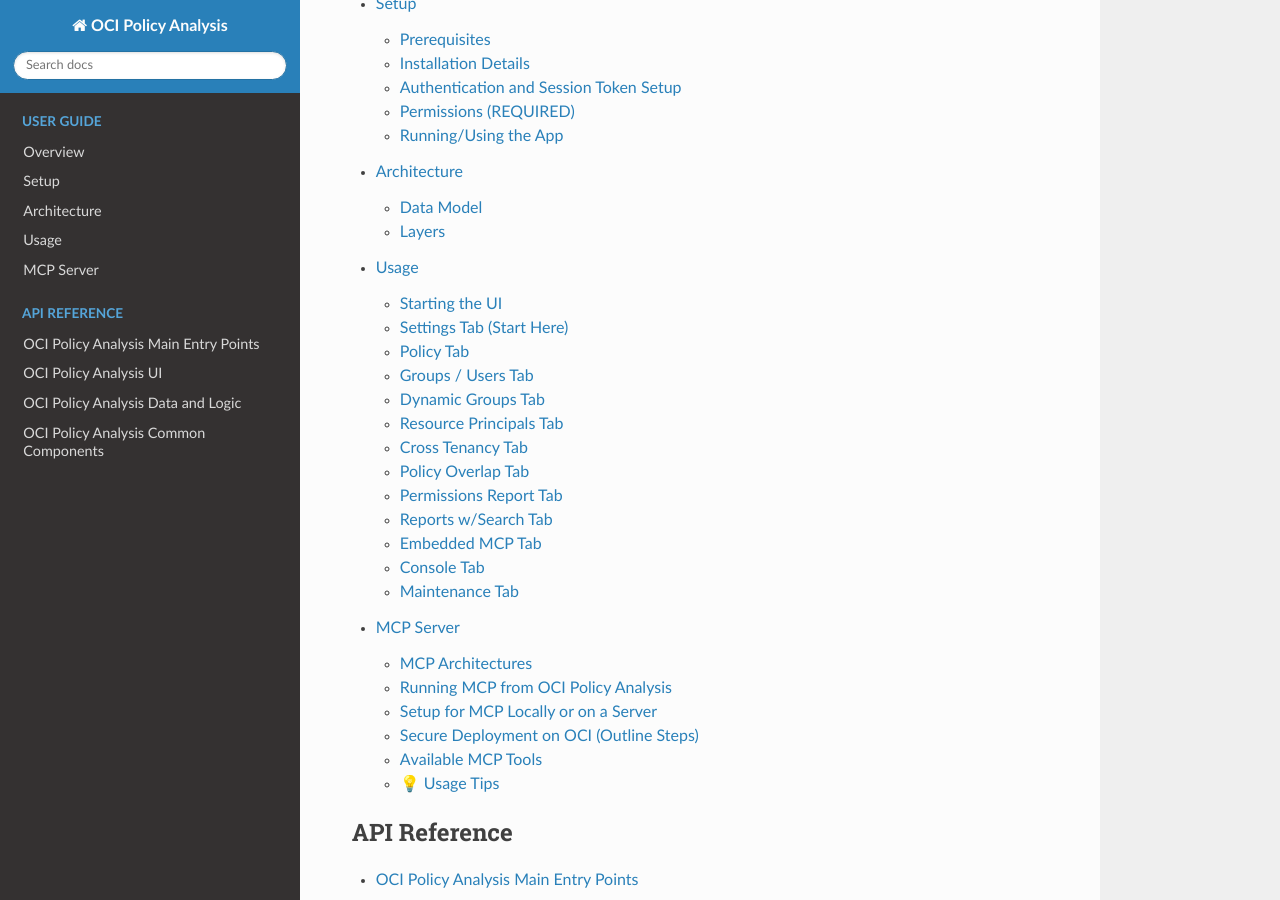
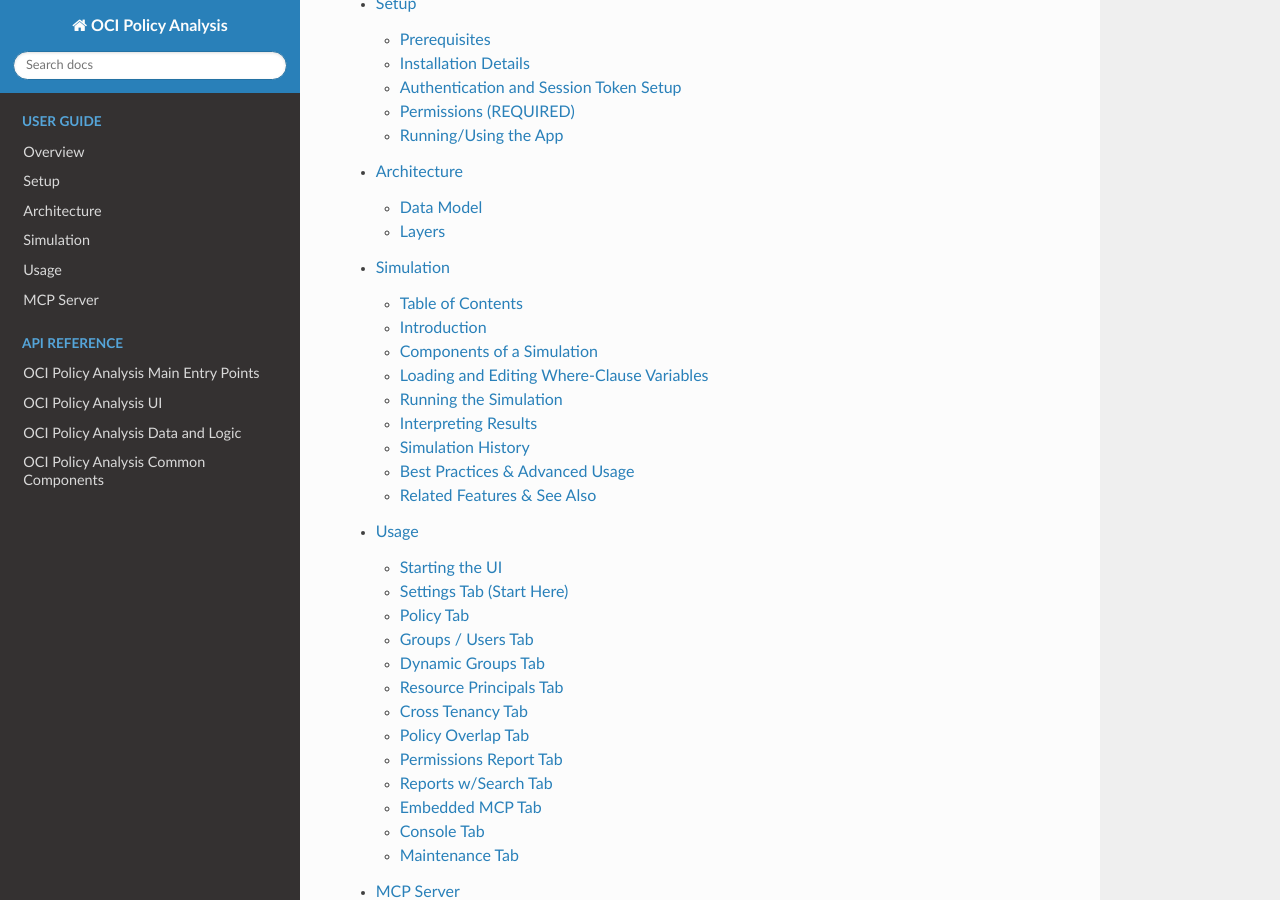
Before and after one commit to agregory999/oci-policy-analysis, a Sphinx documentation site: the page built from docs/source/index.rst, in a window 1280 px wide and 900 px high, scrolled down 750 px. Built offline with Sphinx 7.4.7 and the Read the Docs theme 3.1.0, drawn with Linux system fonts in a browser that asks for light colours; some of the changed lines change nothing that is shown.

Commit message:
feat!: New Simulation Engine

````diff
--- a/docs/source/index.rst
+++ b/docs/source/index.rst
@@ -12,6 +12,7 @@
    overview
    setup
    architecture
+   simulation
    usage
    mcp
 
--- /dev/null
+++ b/docs/source/simulation.md
@@ -0,0 +1,164 @@
+# Simulation
+
+OCI Policy Analysis provides a robust simulation engine allowing users to test OCI IAM policy statements, conditions (where-clauses), principal identities, and permissions against real-world scenarios—without making changes in OCI or risking live resources. Simulation lets you see whether a specific action would be ALLOWED or DENIED, what policy logic is triggered, and what variable values affect the outcome. This is a core tool for security review, troubleshooting, and policy development.
+
+---
+
+## Table of Contents
+
+1. [Introduction](#introduction)
+2. [Components of a Simulation](#components-of-a-simulation)
+3. [Loading and Editing Where-Clause Variables](#loading-and-editing-where-clause-variables)
+4. [Running the Simulation](#running-the-simulation)
+5. [Interpreting Results](#interpreting-results)
+6. [Simulation History](#simulation-history)
+7. [Best Practices & Advanced Usage](#best-practices--advanced-usage)
+8. [Related Features & See Also](#related-features--see-also)
+
+---
+
+## Introduction
+
+The simulation feature enables users to answer questions such as:
+- "If user Alice tries to **manage** a Database in Compartment Finance, would she be allowed?"
+- "What happens if a specific `where` clause or variable is set?"
+- "Why does a policy statement not grant expected permissions in a scenario?"
+
+Simulations are performed via the Simulation tab in the GUI, via Condition Tester tab (for where-clause parsing), or programmatically with the MCP server.
+
+---
+
+## Components of a Simulation
+
+A simulation consists of the following components:
+
+- **Principal Identity:** Who is requesting access? This could be a User, Group, Dynamic Group, or Resource Principal.
+- **Target OCI API/Resource:** The resource and action the principal is attempting (e.g., `manage instance-family` in `compartment A`). Can simulate specific API calls and resources.
+- **Policy Statements Under Test:** All relevant policy statements, including any that may apply via inheritance or overlapping compartments.
+- **Effective Compartment/Context:** The compartment where the action occurs, following OCI's compartment hierarchy rules.
+- **Action/Verb:** The OCI IAM verb (manage, use, read, inspect) and optionally the specific operation or permission.
+- **Where-Clause and Conditions:** Any conditions or expressions (e.g., `where request.principal.type = ...`) in the policy that affect the simulated decision.
+- **Variable Values:** Values required by where-clauses (OCIDs, strings, lists, booleans), which are set or simulated as part of the scenario.
+
+---
+
+## Loading and Editing Where-Clause Variables
+
+Some policy statements include *where-clauses* or conditions, which require additional context or variables for evaluation.
+
+**How Variable Loading Works:**
+- The simulation engine parses the selected policy statement(s) and identifies required variables.
+- The UI (Simulation or Condition Tester tab) presents these variables as input fields, showing:
+  - Variable name (e.g., `request.networkSource.name`)
+  - Expected type (string, OCID, boolean, list, etc)
+  - Default or previously used value (if any)
+- For each simulation run, users set values either manually or use previous/test values.
+
+**Example:**
+Suppose a statement contains:
+```plain
+allow group SecurityAdmins to use database-family in compartment Data where request.principal.name = 'alice' and request.networkSource.name = 'trusted-src'
+```
+Simulation UI will prompt for:
+- `request.principal.name` (string)
+- `request.networkSource.name` (string)
+
+Values set here directly affect simulation outcome.
+
+---
+
+## Running the Simulation
+
+**Steps:**
+
+1. **Select the Principal**
+   Choose the user, group, dynamic group, or principal you wish to simulate as.
+
+2. **Set Resource/Action**
+   Select the OCI resource type and verb/action (e.g., manage, use, read—see dropdowns in Simulation tab).
+
+3. **Pick Compartment/Context**
+   Choose the compartment where the simulated action will occur.
+
+4. **Configure Where-Clause Variables**
+   The UI will prompt for all "required" variables parsed from any policy where-clause that applies.
+
+5. **Run Simulation**
+   Click 'Simulate' or similar—the engine will:
+   - Evaluate applicable policy statements for the principal/resource/context.
+   - Parse and substitute variables in where-clauses.
+   - Resolve deny/allow ordering, overlapping/inherited policies, etc.
+
+6. **View Results**
+   Results (ALLOW/DENY and decision path/traces) will be shown, including which policy/condition was matched, which variables were set, and any relevant notes.
+
+**Multiple Scenarios:**
+You can batch test by changing variable values or choosing different principals/resources without leaving the simulation UI.
+
+---
+
+## Interpreting Results
+
+A successful simulation gives you:
+
+- **Decision:** ALLOW or DENY.
+- **Policy Trace:** Which statement(s) granted or denied the action.
+- **Variable Substitution:** Actual variable values used in the where-clause for the decision.
+- **Match/No-Match Reasons:** Why a statement matched (or not); e.g., mismatched variables, compartment scoping, lack of group membership.
+- **Raw Evaluation Trace:** (Advanced/troubleshooting) Step-by-step evaluation—helpful when debugging unexpected outcomes.
+
+**Example Output:**
+```
+Simulation Result: ALLOW
+Matched Policy: allow group SecurityAdmins to use database-family ...
+Effective Path: ROOT/Finance/Data
+Where Clause: request.principal.name = 'alice', request.networkSource.name = 'trusted-src'
+Trace: All conditions matched, group membership confirmed.
+```
+
+---
+
+## Simulation History
+
+Simulation runs are automatically stored for later review.
+
+- Each run logs:
+  - Principal/identity under test
+  - Resource/action simulated
+  - Compartment/context
+  - Where-clause variables/values
+  - Date/time
+  - Outcome (allow/deny, matched statement)
+- History is accessible from the Simulation tab (History panel/button) or exported as JSON/CSV.
+- Useful for audits, regression testing, and sharing simulation sessions with other users.
+
+---
+
+## Best Practices & Advanced Usage
+
+- Use simulation before deploying new or changed IAM policies to validate intended effects.
+- Test edge cases: users in multiple groups, nested dynamic groups, overlapping compartments.
+- Vary variable inputs ("what-if?" analysis) to see possible decision outcomes.
+- Use history for compliance evidence or troubleshooting intermittent issues.
+- Combine with batch simulation tools for full-scale policy regression tests (future feature).
+
+---
+
+## Related Features & See Also
+
+- [Condition Tester Tab](./usage.md#condition-tester)
+  - Quickly validate and experiment with where-clauses in isolation.
+
+- [Policy Overlap Tab](./usage.md#policy-overlap-tab)
+  - Analyze which statements could interact or supersede each other.
+
+- [MCP Server](./mcp.md)
+  - Run simulations programmatically, enabling integration with AI tools or CLI automation.
+
+- [Permissions Report](./usage.md#permissions-report-tab)
+  - See all permissions granted/denied as a result of current policies.
+
+---
+
+**Need more details or have an advanced simulation scenario?**
+Refer to the project's GitHub issues or submit a question for more simulation examples!
````
